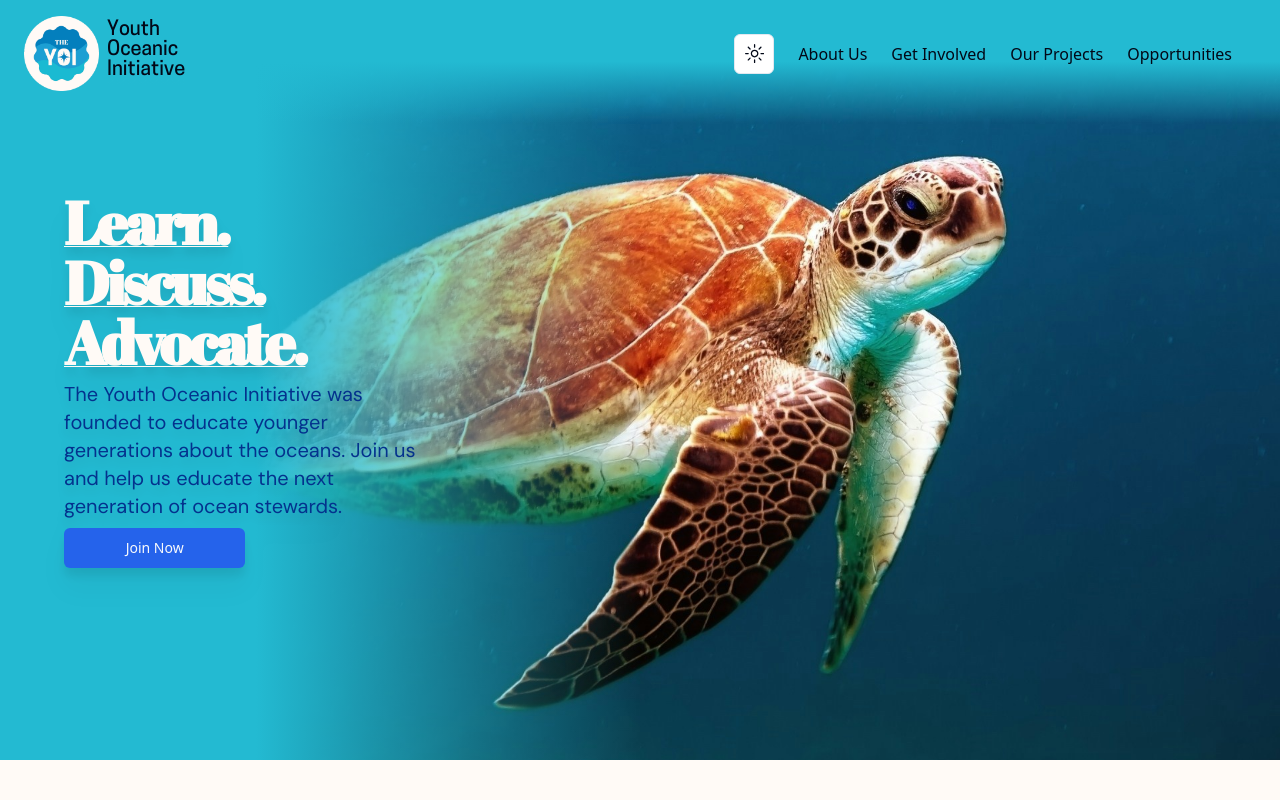
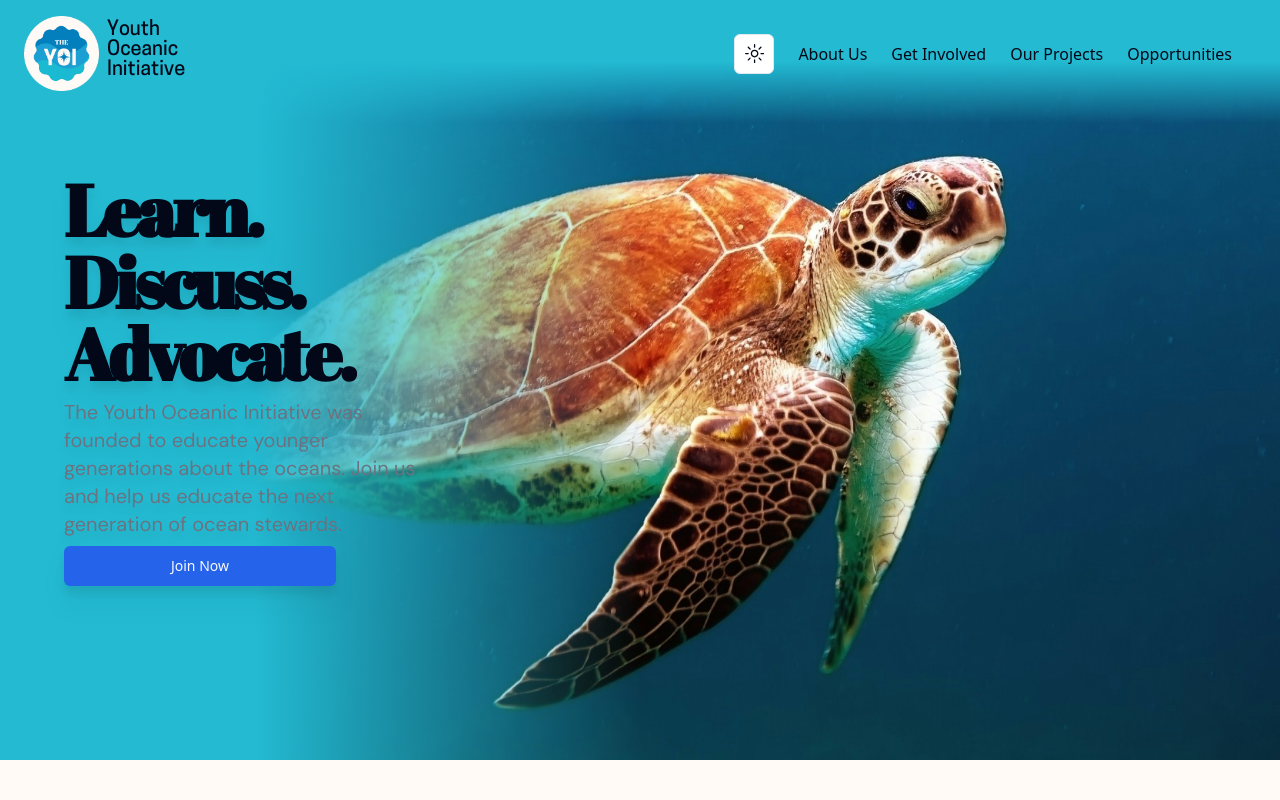
Before and after one commit to Marcus5408/yoi-website, a Next.js app: page / in a window 1280 px wide. Shown: the top 800 px of the page. Built offline with nearby package versions, Linux system fonts and the light colour scheme.

Commit message:
refactor: Make nav it's own coponent, then implement modular header element

```diff
--- a/src/app/about/page.tsx
+++ b/src/app/about/page.tsx
@@ -3,9 +3,8 @@
 import { useMediaQuery } from "react-responsive";
 import Image from "next/image";
 import Link from "next/link";
-import Sidebar from "../../components/navigation/sidebar/sidebar.tsx";
-import Navbar from "../../components/navigation/navbar/navbar.tsx";
-import YOIFooter from "@/components/footer.tsx";
+import Sidebar from "../../components/navigation/sidebar.tsx";
+import Navbar from "../../components/navigation/navbar.tsx";
 import {
   Accordion,
   AccordionContent,
@@ -19,41 +18,24 @@ import {
   CarouselNext,
   CarouselPrevious,
 } from "@/components/ui/carousel";
+import YOINav from "@/components/navigation/navigation.tsx";
+import Banner from "@/components/banners/banner.tsx";
+import YOIFooter from "@/components/footer.tsx";
 
 export default function Home() {
-  const isTabletOrMobile = useMediaQuery({ query: "(max-width: 768px)" });
-
   return (
     <div className="flex min-h-screen flex-col items-center justify-between bg-yoi-white dark:bg-yoi-black w-screen">
-      <header className="absolute z-10 w-full">
-        {isTabletOrMobile ? <Sidebar /> : <Navbar />}
-      </header>
-      <main className="w-screen">
-        <section className="bg-yoi-blue-4 py-12 md:py-24 lg:py-32">
-          <div className="container mx-auto px-4 md:px-6">
-            <div className="grid gap-6 lg:grid-cols-[1fr_400px] lg:gap-12 xl:grid-cols-[1fr_600px]">
-              <div className="flex flex-col justify-center space-y-4">
-                <div className="space-y-2">
+      <YOINav />
+      <main className="flex-1 z-1">
+        <Banner bg="/shaun-low-v8Un2Roo1Ak-unsplash.jpg">
           <h1 className="text-3xl font-bold tracking-tighter sm:text-5xl xl:text-6xl/none fancy">
             Empowering Communities, Transforming Lives
           </h1>
           <p className="max-w-[600px] text-gray-500 md:text-xl dark:text-gray-400">
             Our mission is to create positive and lasting change in the
-                    communities we serve through innovative programs and
-                    partnerships.
+            communities we serve through innovative programs and partnerships.
           </p>
-                </div>
-              </div>
-              <Image
-                alt="Hero"
-                className="mx-auto aspect-video overflow-hidden rounded-xl object-bottom sm:w-full lg:order-last lg:aspect-square"
-                height="550"
-                src="/placeholder.svg"
-                width="550"
-              />
-            </div>
-          </div>
-        </section>
+        </Banner>
         <section className="items-center justify-between w-screen px-20 pt-10">
           <h1 className="text-3xl sm:text-4xl xl:text-4xl/none font-bold text-center">
             Meet Our Team
--- a/src/app/page.tsx
+++ b/src/app/page.tsx
@@ -2,7 +2,6 @@
 
 import Image from "next/image";
 import Link from "next/link";
-import { useMediaQuery } from "react-responsive";
 import { Button } from "@/components/ui/button";
 import { Input } from "@/components/ui/input";
 import {
@@ -16,23 +15,16 @@ import {
   Drawer,
 } from "@/components/ui/drawer";
 import { Label } from "@/components/ui/label";
-import Sidebar from "../components/navigation/sidebar/sidebar.tsx";
-import Navbar from "../components/navigation/navbar/navbar.tsx";
-import BannerDesktop from "@/components/banners/banner-desktop.tsx";
-import BannerMobile from "@/components/banners/banner-mobile.tsx";
+import YOINav from "@/components/navigation/navigation.tsx";
+import Banner from "@/components/banners/banner.tsx";
 import YOIFooter from "@/components/footer.tsx";
 
 export default function Component() {
-  const isTabletOrMobile = useMediaQuery({ query: "(max-width: 768px)" });
-
   return (
     <div className="flex flex-col min-h-[100dvh] w-screen">
-      <div className="absolute z-10 w-full">
-        {isTabletOrMobile ? <Sidebar /> : <Navbar />}
-      </div>
+      <YOINav />
       <main className="flex-1 z-1">
-        {isTabletOrMobile ? (
-          <BannerMobile bg="/wexor-tmg-L-2p8fapOA8-unsplash.jpg">
+        <Banner bg="/wexor-tmg-L-2p8fapOA8-unsplash.jpg">
           <h1 className="text-4xl font-bold tracking-tighter sm:text-5xl md:text-6xl lg:text-7xl/none fancy">
             Learn. <br />
             Discuss. <br />
@@ -44,28 +36,7 @@ export default function Component() {
             generation of ocean stewards.
           </p>
           <Button className="w-[75%]">Join Now</Button>
-          </BannerMobile>
-        ) : (
-          <BannerDesktop bg="/wexor-tmg-L-2p8fapOA8-unsplash.jpg">
-            <h1 className="text-3xl font-bold tracking-tighter sm:text-5xl xl:text-6xl/none text-yoi-white fancy">
-              <div className="underline decoration-0 hover:decoration-4">
-                Learn.
-              </div>
-              <div className="underline decoration-0 hover:decoration-4">
-                Discuss.
-              </div>
-              <div className="underline decoration-0 hover:decoration-4">
-                Advocate.
-              </div>
-            </h1>
-            <p className="max-w-[600px] text-yoi-blue-1 md:text-xl dark:text-yoi-blue-4">
-              The Youth Oceanic Initiative was founded to educate younger
-              generations about the oceans. Join us and help us educate the next
-              generation of ocean stewards.
-            </p>
-            <Button className="md:w-1/2">Join Now</Button>
-          </BannerDesktop>
-        )}
+        </Banner>
         <section className="w-full py-12 md:py-24 lg:py-32 bg-yoi-white dark:bg-yoi-black">
           <div className="container px-4 md:px-6">
             <div className="grid items-center gap-6 lg:grid-cols-[1fr_500px] lg:gap-12 xl:grid-cols-[1fr_550px]">
--- /dev/null
+++ b/src/components/banners/banner.tsx
@@ -0,0 +1,19 @@
+import { useMediaQuery } from "react-responsive";
+import BannerDesktop from "./banner-desktop";
+import BannerMobile from "./banner-mobile";
+
+type BannerProps = {
+  bg?: string;
+  children?: React.ReactNode;
+};
+
+const Banner: React.FC<BannerProps> = ({ bg, children }) => {
+  const isTabletOrMobile = useMediaQuery({ query: "(max-width: 768px)" });
+  if (isTabletOrMobile) {
+    return <BannerMobile bg={bg ?? ""}>{children}</BannerMobile>;
+  } else {
+    return <BannerDesktop bg={bg ?? ""}>{children}</BannerDesktop>;
+  }
+};
+
+export default Banner;
--- /dev/null
+++ b/src/components/navigation/navigation.tsx
@@ -0,0 +1,12 @@
+import { useMediaQuery } from "react-responsive";
+import Navbar from "./navbar";
+import Sidebar from "./sidebar";
+
+export default function YOINav() {
+  const isTabletOrMobile = useMediaQuery({ query: "(max-width: 768px)" });
+  if (isTabletOrMobile) {
+    return <div className="absolute z-10 w-full"><Sidebar /></div>;
+  } else {
+    return <div className="absolute z-10 w-full"><Navbar /></div>;
+  }
+};
```
Also changed, not shown: public/shaun-low-v8Un2Roo1Ak-unsplash.jpg (added), src/components/navigation/navbar.tsx (renamed from src/components/navigation/navbar/navbar.tsx), src/components/navigation/sidebar.tsx (renamed from src/components/navigation/sidebar/sidebar.tsx). Lines whose indentation alone changed are shown as unchanged.
